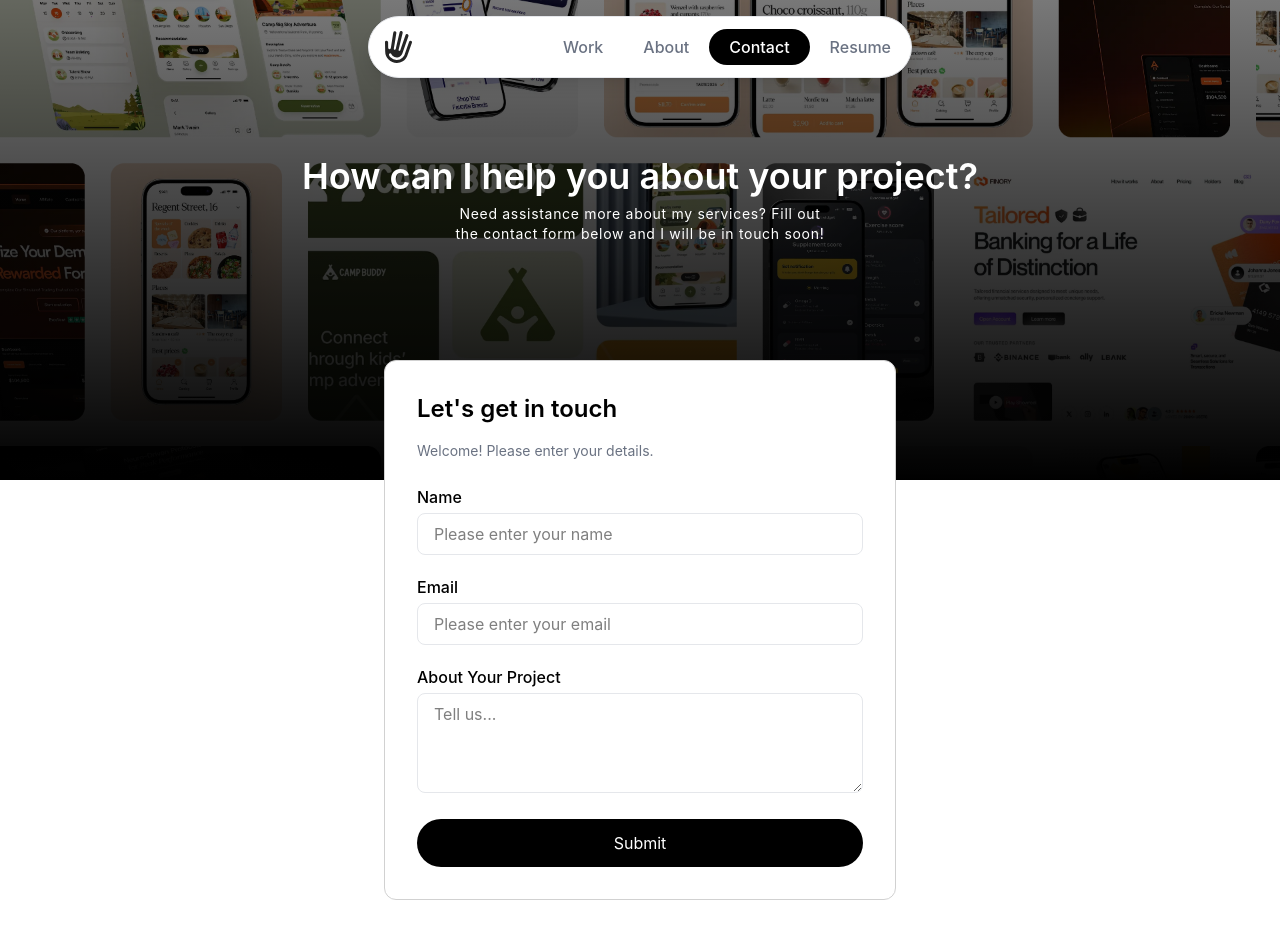
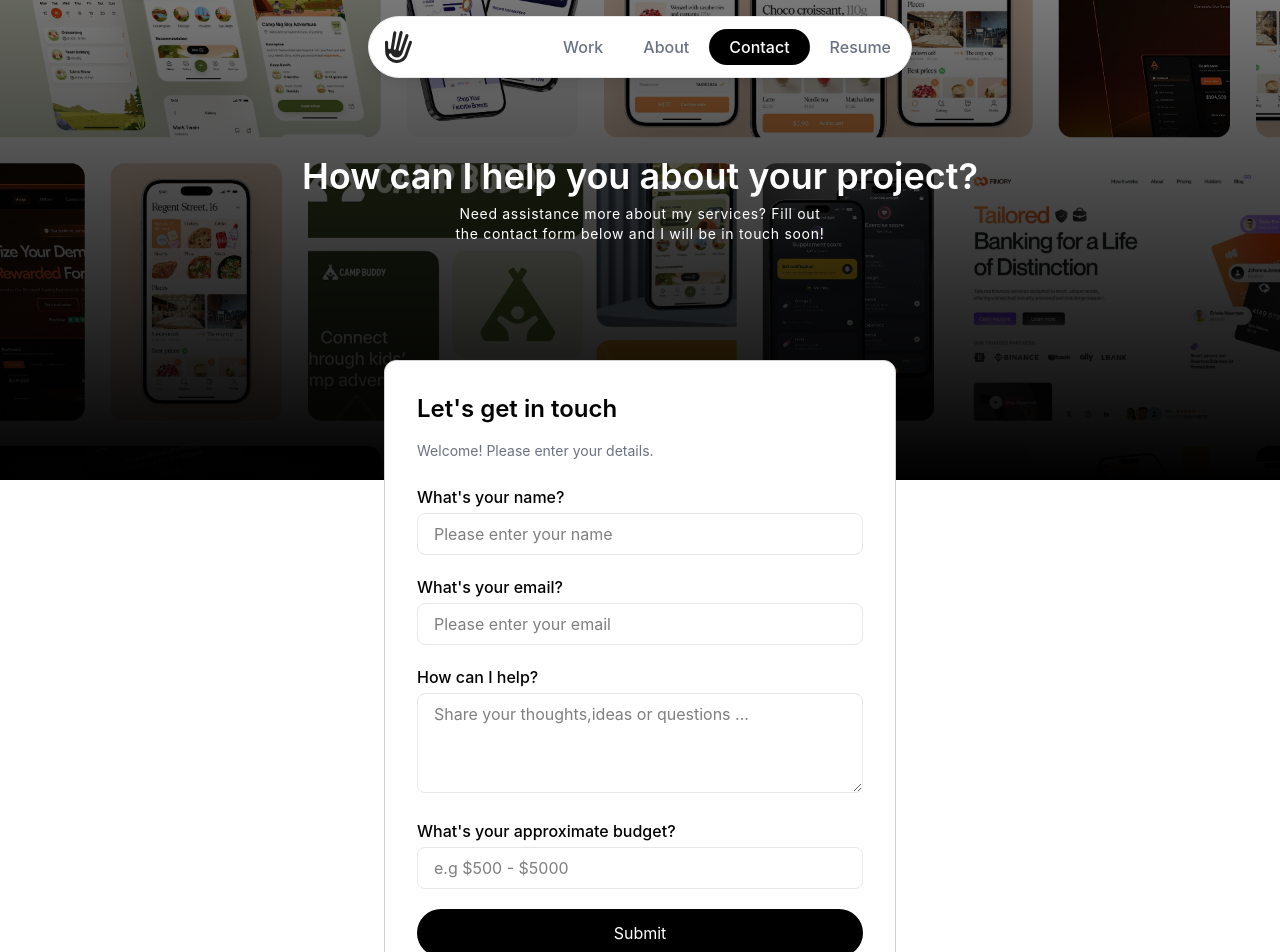
Before and after one commit to Hirenpandav/jay-portfolio, a React (Vite) app: page /contact in a window 1280 px wide. Shown: the top 952 px of the page. Built offline with nearby package versions, Linux system fonts and the light colour scheme.

Commit message:
feat: add budget field to Contact form and update labels for clarity

```diff
--- a/src/pages/Contact.jsx
+++ b/src/pages/Contact.jsx
@@ -8,6 +8,7 @@ const Contact = () => {
     name: '',
     email: '',
     project: '',
+    budget: ''
   });
 
   const [errors, setErrors] = useState({});
@@ -31,9 +32,9 @@ const Contact = () => {
     if (Object.keys(validationErrors).length === 0) {
       const { name, email, project } = formData;
       const encodedMessage = encodeURIComponent(
-        `*Hello, I would like to discuss a project.*\n\n*Name* : ${name}\n*Email*: ${email}\n*Project* : ${project}`
+        `*Hello, I would like to discuss a project.*\n\n*Name* : ${name}\n*Email*: ${email}\n*Project* : ${project}\n*Budget* : ${budget}`
       );
-        setFormData({ name: '', email: '', project: '' });
+        setFormData({ name: '', email: '', project: '', budget: '' });
       const whatsappURL = `https://wa.me/+919033162943?text=${encodedMessage}`;
       window.open(whatsappURL, "_blank");
     }
@@ -80,7 +81,7 @@ const Contact = () => {
           <p className="text-sm text-gray-500 mb-6">Welcome! Please enter your details.</p>
 
           <div>
-            <label className="block font-medium mb-1">Name</label>
+            <label className="block font-medium mb-1">What's your name?</label>
             <input
               type="text"
               name="name"
@@ -93,7 +94,7 @@ const Contact = () => {
           </div>
 
           <div>
-            <label className="block font-medium mb-1">Email</label>
+            <label className="block font-medium mb-1">What's your email?</label>
             <input
               type="email"
               name="email"
@@ -106,17 +107,29 @@ const Contact = () => {
           </div>
 
           <div>
-            <label className="block font-medium mb-1">About Your Project</label>
+            <label className="block font-medium mb-1">How can I help?</label>
             <textarea
               name="project"
               className="w-full border border-gray-200 rounded-lg px-4 py-2 min-h-[100px]"
-              placeholder="Tell us..."
+              placeholder="Share your thoughts,ideas or questions ..."
               value={formData.project}
               onChange={handleChange}
             />
             {errors.project && <p className="text-red-500 text-sm">{errors.project}</p>}
           </div>
 
+          <div>
+            <label className="block font-medium mb-1">What's your approximate budget?</label>
+            <input
+              type="text"
+              name="budget"
+              className="w-full border border-gray-200 rounded-lg px-4 py-2"
+              placeholder="e.g $500 - $5000"
+              value={formData.budget}
+              onChange={handleChange}
+            />
+            {errors.budget && <p className="text-red-500 text-sm">{errors.budget}</p>}
+          </div>
           <button
             type="submit"
             className="w-full bg-black text-white py-3 rounded-full hover:bg-gray-800 transition"
```
